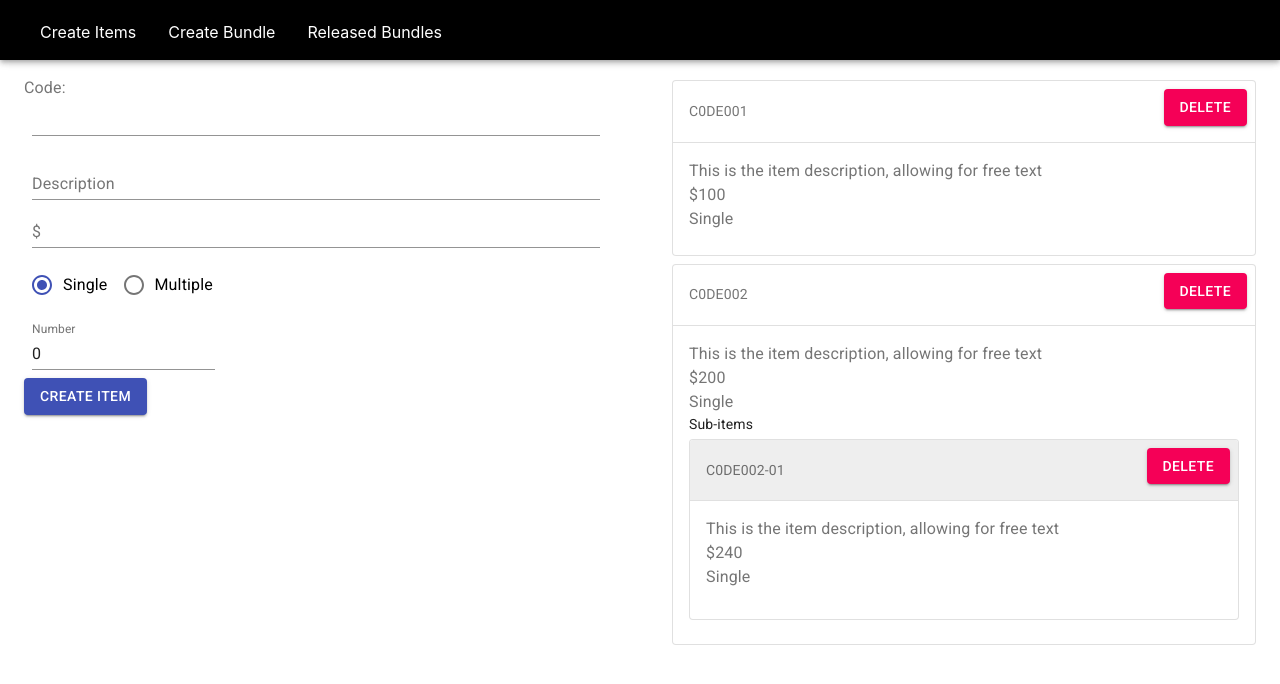
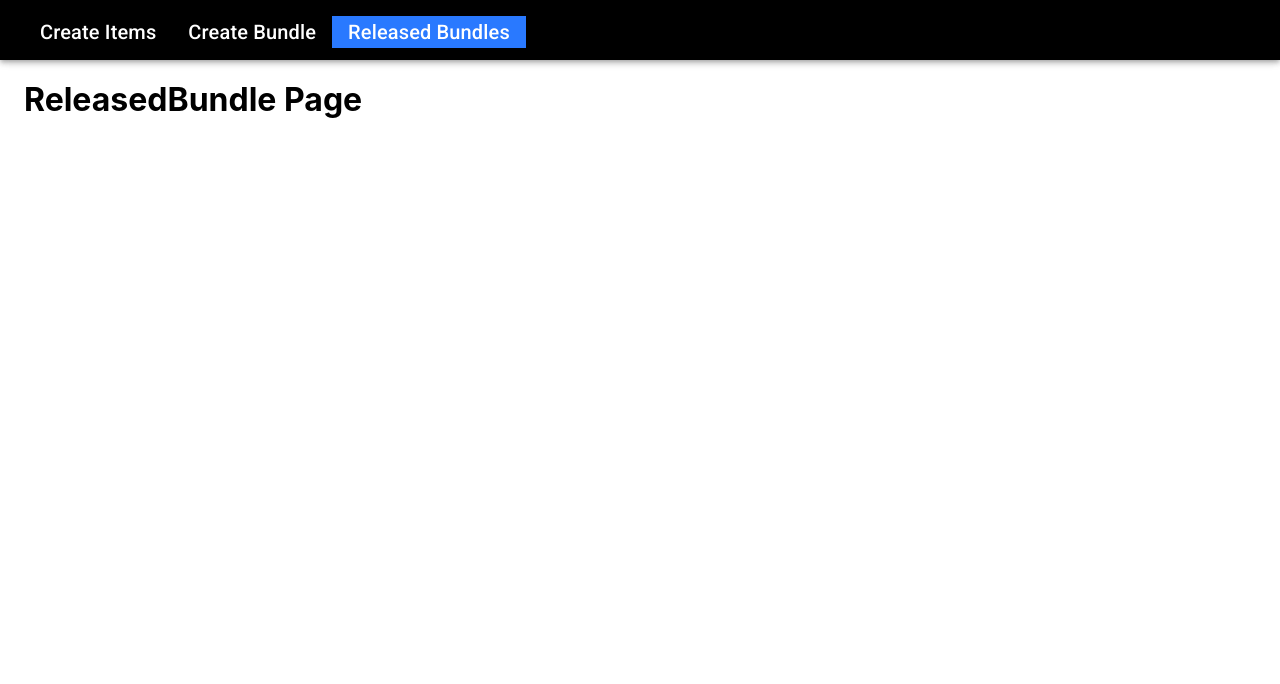
Before and after one commit to Solcito23/tec-react, a React (Create React App) app: page /ReleasedBundle in a window 1280 px wide. Shown: the top 684 px of the page. Built offline with nearby package versions, Linux system fonts and the light colour scheme.

Commit message:
Route management

```diff
--- a/package.json
+++ b/package.json
@@ -11,7 +11,9 @@
     "@testing-library/react": "^9.5.0",
     "@testing-library/user-event": "^7.2.1",
     "react": "^16.13.1",
+    "react-currency-input": "^1.3.6",
     "react-dom": "^16.13.1",
+    "react-router-dom": "^5.2.0",
     "react-scripts": "3.4.3"
   },
   "scripts": {
--- a/src/App.jsx
+++ b/src/App.jsx
@@ -1,7 +1,10 @@
-import React from "react";
+import React, { Component } from "react";
 import Header from "./Components/Header";
 import CreateItems from "./Views/CreateItems";
+import CreateBundle from "./Views/CreateBundle";
+import ReleasedBundle from "./Views/ReleasedBundle";
 import { Container } from "@material-ui/core";
+import { BrowserRouter as Router, Route, Switch } from "react-router-dom";
 
 class App extends React.Component {
   constructor(props) {
@@ -91,14 +94,26 @@ class App extends React.Component {
     return (
       <div>
         <Header />
+        <Router>
           <Container style={{ marginTop: "80px" }}>
+            <Switch>
+              <Route path="/ReleasedBundle">
+                <ReleasedBundle />
+              </Route>
+              <Route path="/CreateBundle">
+                <CreateBundle />
+              </Route>
+              <Route path="/">
                 <CreateItems
                   items={items}
                   onItemAdd={this.addItem}
                   onItemDelete={this.deleteItem}
                   onSubItemDelete={this.deleteSubItem}
                 ></CreateItems>
+              </Route>
+            </Switch>
           </Container>
+        </Router>
       </div>
     );
   }
--- a/src/Components/FormCreateItem/index.js
+++ b/src/Components/FormCreateItem/index.js
@@ -1,31 +1,52 @@
 import React, { useState } from "react";
+import { makeStyles } from "@material-ui/core/styles";
 import {
   TextField,
   FormControl,
   Box,
-  Input,
-  InputAdornment,
   FormControlLabel,
   Radio,
   RadioGroup,
   FormLabel,
   FormGroup,
   Button,
+  Grid,
 } from "@material-ui/core";
+import CurrencyInput from "react-currency-input";
+import BootstrapInput from "./BootstrapInput";
+
+const useStyles = makeStyles((theme) => ({
+  inputCustom: {
+    border: "1px solid #ced4da",
+    borderRadius: 4,
+    fontSize: 14,
+    height: "30px",
+  },
+}));
 
 const FormCreateItem = (props) => {
   const [item, setItem] = useState({
     code: "",
     description: "",
-    price: "",
+    price: "0.00",
     type: "",
     order: 0,
   });
 
   const [type, setType] = useState("type-single");
 
+  const [fieldRequeried, setError] = useState({
+    codeError: false,
+    descriptionError: false,
+  });
+
   const handleChange = (prop) => (event) => {
     setItem({ ...item, [prop]: event.target.value });
+  };
+
+  const handleFinancial = (x) => {
+    var newValue = Number.parseFloat(x).toFixed(2);
+    setItem({ ...item, ["price"]: newValue });
   };
 
   const handleChangeType = (event) => {
@@ -36,49 +57,98 @@ const FormCreateItem = (props) => {
     event.preventDefault();
     item.type = type === "type-single" ? "Simple" : "Multiple";
 
+    //VALIDATION EMPTY
+    if (validationForm()) {
       props.onItemAdd(item);
       setItem({
         code: "",
         description: "",
-      price: "",
+        price: "0.00",
         type: "",
         order: 0,
       });
 
       setType("type-single");
+    }
   };
+
+  const validationForm = () => {
+    let validateForm = true;
+    if (item.code === "" || item.description === "") {
+      validateForm = false;
+      setError({
+        codeError: item.code === "",
+        descriptionError: item.description === "",
+      });
+    }
+    return validateForm;
+  };
+
+  const classes = useStyles();
 
   return (
     <div>
-      <FormControl fullWidth margen="normal" display="inline">
+      <Grid container>
+        <Grid item sm={2} align="right">
           <FormLabel>Code:</FormLabel>
-        <TextField
+        </Grid>
+        <Grid item sm={8}>
+          <FormControl fullWidth margen="normal">
+            <BootstrapInput
               id="code-item"
               style={{ margin: 8 }}
               onChange={handleChange("code")}
               value={item.code}
+              error={fieldRequeried.codeError}
+              inputProps={{
+                maxLength: 14,
+              }}
+            ></BootstrapInput>
+          </FormControl>
+        </Grid>
+      </Grid>
+
+      <Grid container>
+        <Grid item sm={2} align="right">
+          <FormLabel>Description:</FormLabel>
+        </Grid>
+        <Grid item sm={8}>
+          <FormControl fullWidth margen="normal">
+            <BootstrapInput
+              id="description-item"
+              style={{ margin: 8 }}
+              onChange={handleChange("description")}
+              error={fieldRequeried.descriptionError}
+              value={item.description}
+              multiline
+              rows={3}
+            ></BootstrapInput>
+          </FormControl>
+        </Grid>
+      </Grid>
+
+      <Grid container>
+        <Grid item sm={2} align="right">
+          <FormLabel>Price:</FormLabel>
+        </Grid>
+        <Grid item sm={8}>
+          <FormControl fullWidth margen="normal">
+            <CurrencyInput
+              value={item.price}
+              precision="2"
+              prefix="$"
+              className="MuiInputBase-root MuiInput-root MuiInput-underline MuiInputBase-formControl MuiInput-formControl"
+              onChangeEvent={handleChange("price")}
             />
           </FormControl>
-      <FormControl fullWidth margen="normal">
-        <TextField
-          id="description-item"
-          label="Description"
-          style={{ margin: 8 }}
-          onChange={handleChange("description")}
-          value={item.description}
-        />
-      </FormControl>
+        </Grid>
+      </Grid>
 
-      <FormControl fullWidth margen="normal">
-        <Input
-          id="price-item"
-          style={{ margin: 8 }}
-          onChange={handleChange("price")}
-          value={item.price}
-          startAdornment={<InputAdornment position="start">$</InputAdornment>}
-        />
-      </FormControl>
-
+      <Grid container>
+        <Grid item sm={2} align="right">
+          <FormLabel>Type:</FormLabel>
+        </Grid>
+        <Grid item sm={8}>
           <FormGroup row style={{ margin: 8 }}>
             <RadioGroup
               row
@@ -101,16 +171,29 @@ const FormCreateItem = (props) => {
               />
             </RadioGroup>
           </FormGroup>
+        </Grid>
+      </Grid>
+
+      <Grid container>
+        <Grid item sm={2} align="right">
+          <FormLabel>Order:</FormLabel>
+        </Grid>
+        <Grid item sm={8}>
           <FormControl margen="normal">
-        <TextField
+            <BootstrapInput
               id="order-item"
-          label="Number"
               type="number"
               onChange={handleChange("order")}
               style={{ margin: 8 }}
               value={item.order}
-        />
+              inputProps={{
+                min: 0,
+              }}
+            ></BootstrapInput>
           </FormControl>
+        </Grid>
+      </Grid>
+
       <Box>
         <Button color="primary" variant="contained" onClick={handleClick()}>
           Create Item
--- a/src/Components/Header/index.js
+++ b/src/Components/Header/index.js
@@ -1,7 +1,6 @@
 import React from "react";
 import { makeStyles } from "@material-ui/core/styles";
-import { AppBar, Toolbar, Link } from "@material-ui/core";
-
+import { AppBar, Toolbar, Link, Typography } from "@material-ui/core";
 const useStyles = makeStyles((theme) => ({
   appBar: {
     background: "#000",
@@ -9,15 +8,19 @@ const useStyles = makeStyles((theme) => ({
     height: "60px",
   },
   liNavBar: {
-    lineHeight: "4",
     padding: "0px 16px",
     color: "white",
   },
+  myTextStyle: {
+    textDecoration: "none",
     "&:hover": {
       background: "#2979ff",
       bcolor: "white",
     },
+  },
   liNavBarActive: {
+    padding: "0px 16px",
+    color: "white",
     background: "#2979ff",
   },
   offset: "80px",
@@ -30,32 +33,44 @@ export default function Header() {
       <AppBar classes={{ root: classes.appBar }}>
         <Toolbar>
           <Link
-            classes={{ root: classes.liNavBar }}
+            href="/"
             underline="none"
-            onClick={() => {
-              alert("Create Items");
-            }}
+            classes={
+              window.location.pathname === "/"
+                ? { root: classes.liNavBarActive }
+                : { root: classes.liNavBar }
+            }
           >
+            <Typography variant="h6" noWrap className={classes.myTextStyle}>
               Create Items
+            </Typography>
           </Link>
 
           <Link
-            classes={{ root: classes.liNavBar }}
+            href="/CreateBundle"
             underline="none"
-            onClick={() => {
-              alert("Create Bundle");
-            }}
+            classes={
+              window.location.pathname === "/CreateBundle"
+                ? { root: classes.liNavBarActive }
+                : { root: classes.liNavBar }
+            }
           >
+            <Typography variant="h6" noWrap className={classes.myTextStyle}>
               Create Bundle
+            </Typography>
           </Link>
           <Link
-            classes={{ root: classes.liNavBar }}
+            href="/ReleasedBundle"
+            classes={
+              window.location.pathname === "/ReleasedBundle"
+                ? { root: classes.liNavBarActive }
+                : { root: classes.liNavBar }
+            }
             underline="none"
-            onClick={() => {
-              alert("Released Bundles");
-            }}
           >
+            <Typography variant="h6" noWrap className={classes.myTextStyle}>
               Released Bundles
+            </Typography>
           </Link>
         </Toolbar>
       </AppBar>
--- a/src/Views/CreateBundle/index.js
+++ b/src/Views/CreateBundle/index.js
@@ -1,8 +1,17 @@
 import React from "react";
+import { Grid, Typography } from "@material-ui/core";
+
 function CreateBundle() {
   return (
-    <div>
-      <h1>CreateBundle Page</h1>
+    <div className="white">
+      <Grid container spacing={8}>
+        <Grid item xs={6} md={6} lg={6}>
+          <Typography variant="h6">Available Items</Typography>
+        </Grid>
+        <Grid item xs={6} md={6} lg={6}>
+          <Typography variant="h6">Currently Bundle</Typography>
+        </Grid>
+      </Grid>
     </div>
   );
 }
--- a/src/Views/ReleasedBundle/index.js
+++ b/src/Views/ReleasedBundle/index.js
@@ -0,0 +1,9 @@
+import React from "react";
+function ReleasedBundle() {
+  return (
+    <div>
+      <h1>ReleasedBundle Page</h1>
+    </div>
+  );
+}
+export default ReleasedBundle;
```
Also changed, not shown: 1 other file (tests, documents, lock files or other folders). Lines whose indentation alone changed are shown as unchanged.
